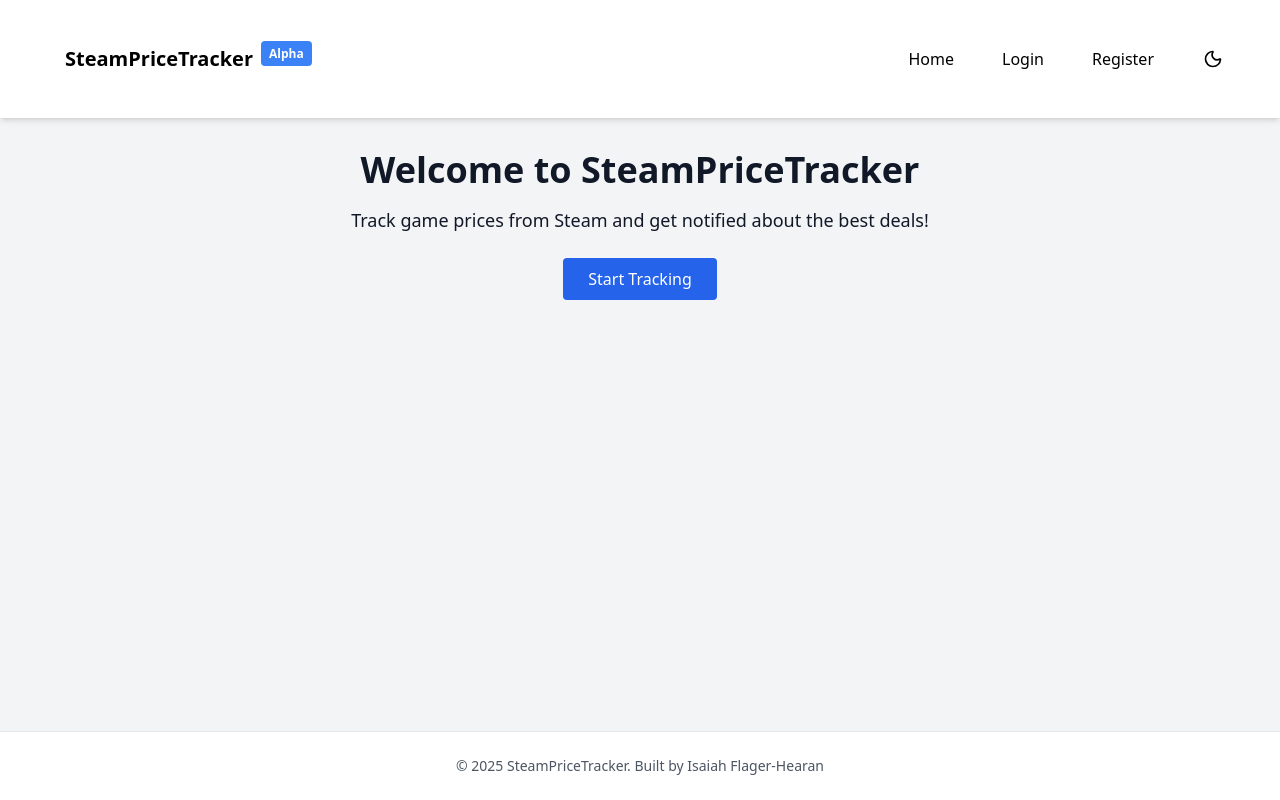
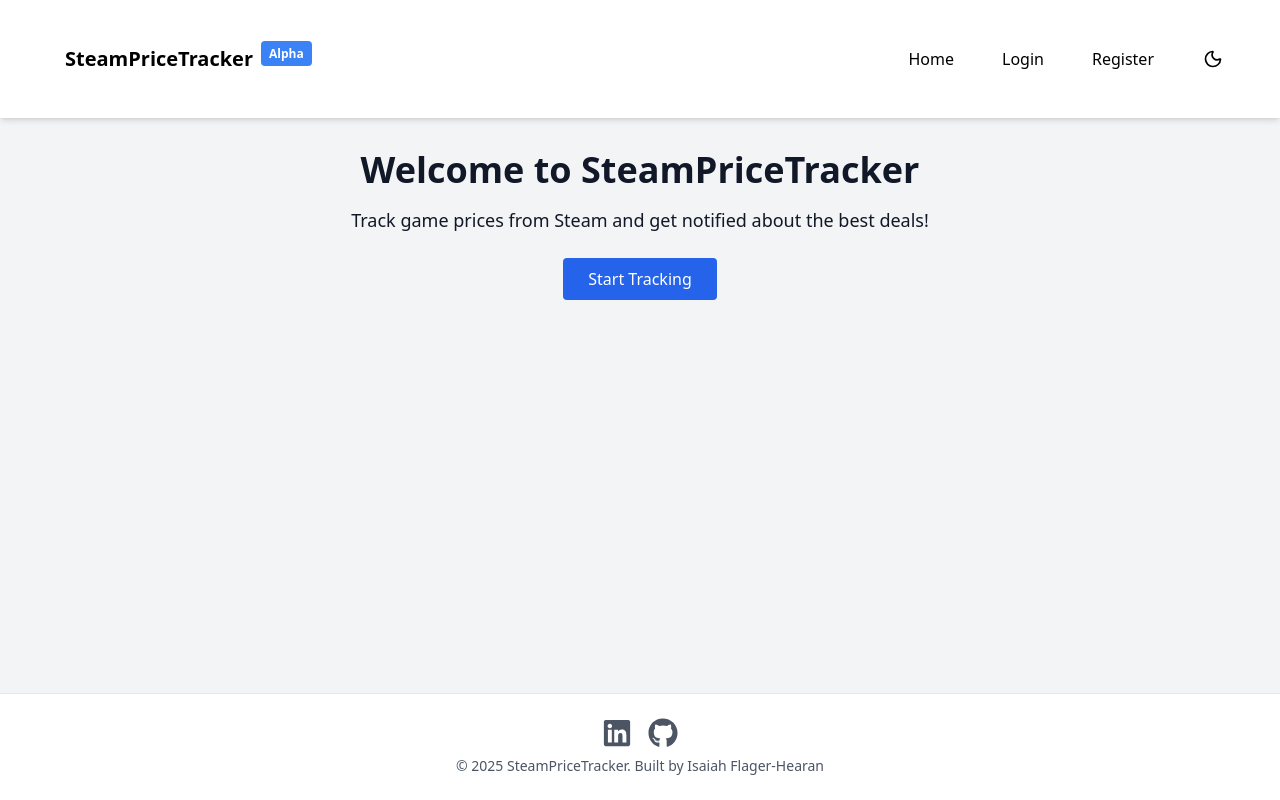
Before and after one commit to PapaZay/SteamPriceTracker, a React (Vite) app in the folder frontend/: page / in a window 1280 px wide. Built offline with nearby package versions, Linux system fonts and the light colour scheme; no server answers.

Commit message:
added some social links in the footer

```diff
--- a/frontend/package.json
+++ b/frontend/package.json
@@ -15,6 +15,7 @@
     "react": "^19.1.0",
     "react-dom": "^19.1.0",
     "react-hot-toast": "^2.5.2",
+    "react-icons": "^5.5.0",
     "react-router-dom": "^7.6.2",
     "recharts": "^3.1.0"
   },
--- a/frontend/src/components/Footer.tsx
+++ b/frontend/src/components/Footer.tsx
@@ -1,7 +1,19 @@
+import { FaLinkedin } from "react-icons/fa";
+import { FaGithub } from "react-icons/fa";
+
+
 const Footer = () => {
     return (
         <footer className="bg-white dark:bg-darkblue border-t border-gray-200 dark:border-gray-700 mt-auto">
             <div className="max-w-7xl mx-auto px-4 py-6">
+                <div className="flex justify-center items-center text-3xl mb-2 space-x-4 text-gray-600 dark:text-gray-400">
+                    <a href="https://www.linkedin.com/in/isaiahflagerhearan/" target="_blank" rel="noopener noreferrer" className="text-gray-600 dark:text-gray-400">
+                    <FaLinkedin />
+                    </a>
+                    <a href="https://github.com/PapaZay" target="_blank" rel="noopener noreferrer" className="text-gray-600 dark:text-gray-400">
+                    <FaGithub/>
+                    </a>
+                </div>
                 <div className="text-center text-sm text-gray-600 dark:text-gray-400">
                     © 2025 SteamPriceTracker. Built by Isaiah Flager-Hearan
                 </div>
```
Also changed, not shown: 1 other file (tests, documents, lock files or other folders).
